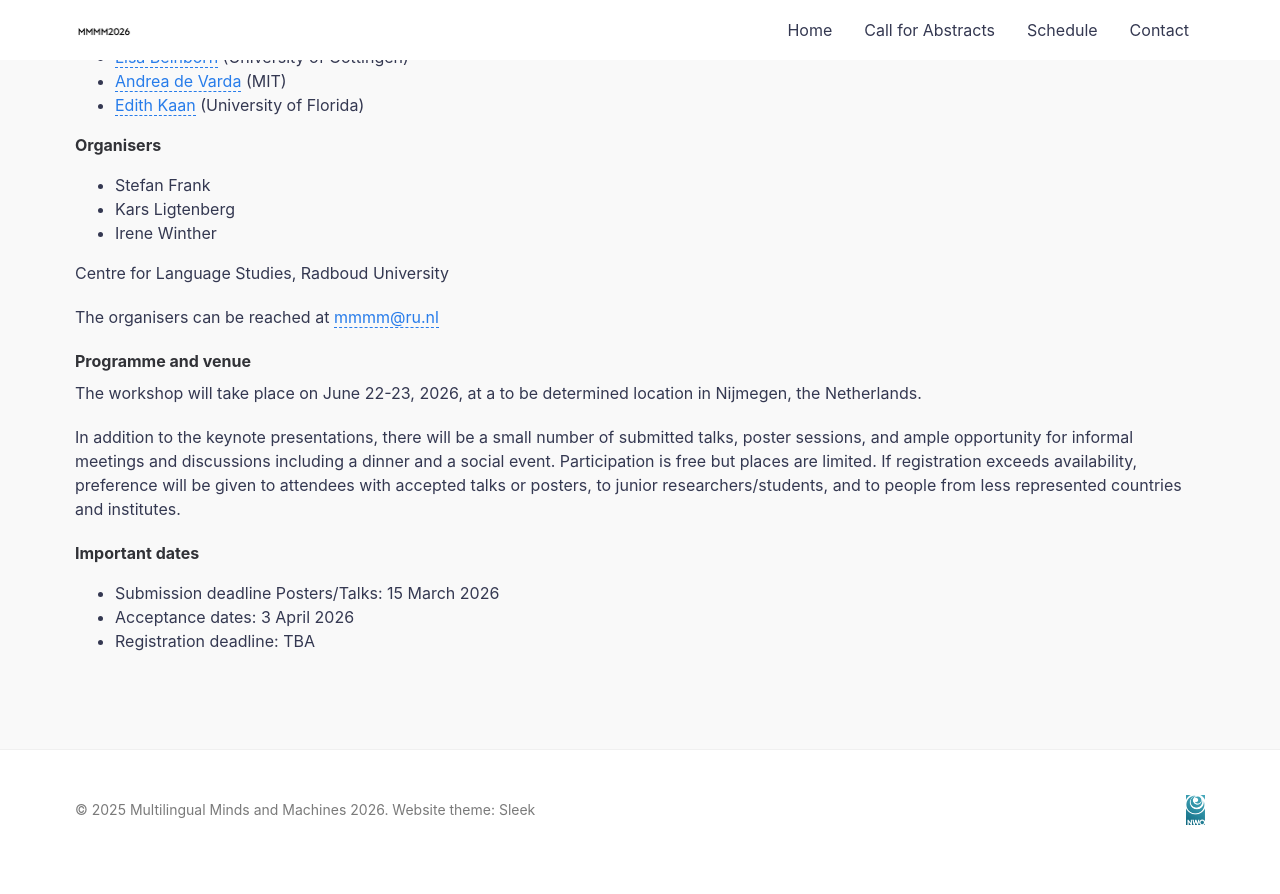
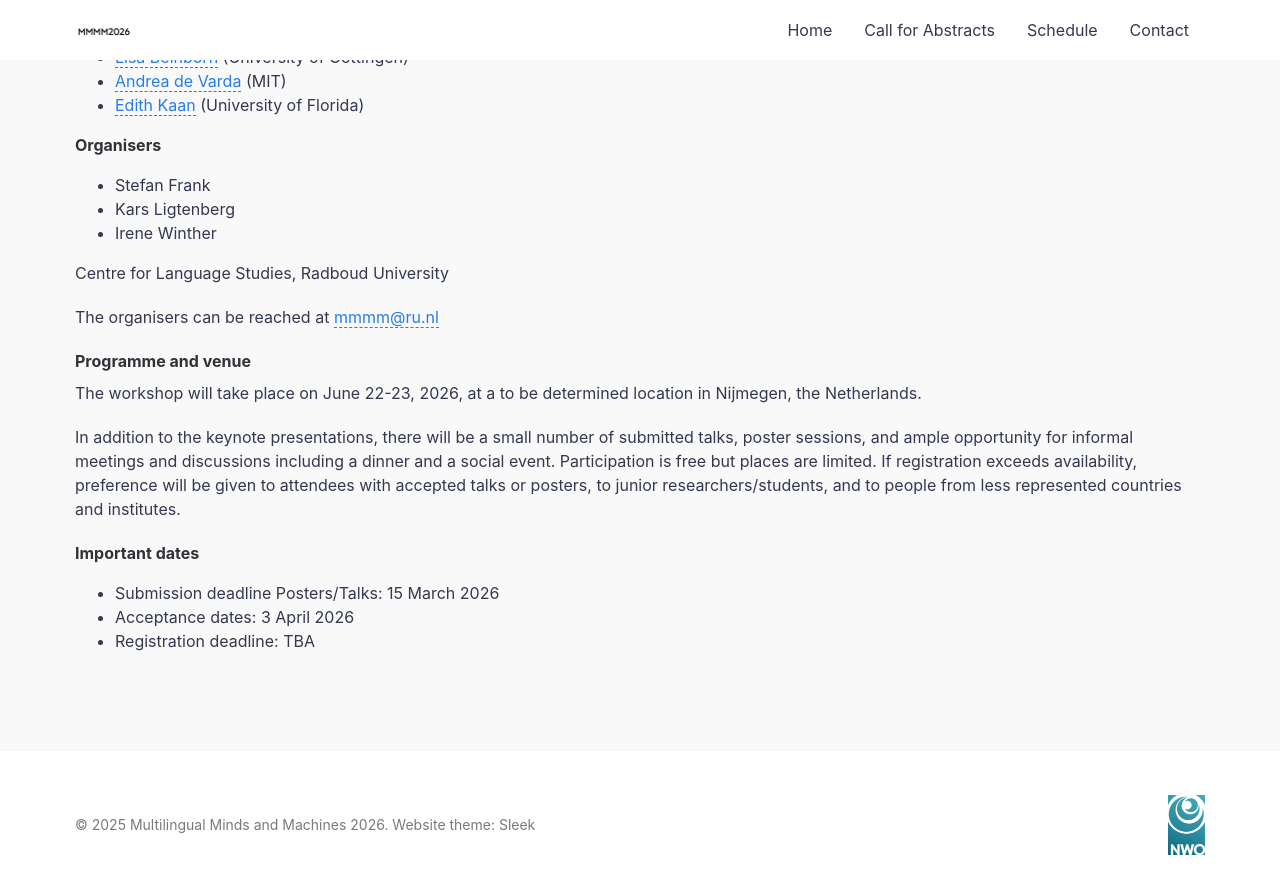
Before and after one commit to mmmm2026/mmmm2026.github.io, a Jekyll site: the page built from index.md, in a window 1280 px wide and 900 px high, scrolled down 919 px. Shown: the top 894 px of the window. Built offline with Jekyll 4.4.1, drawn with Linux system fonts in a browser that asks for light colours; before the commit the page ends 1789 px from its top, so only the background shows below that.

Commit message:
Update footer.html

```diff
--- a/_includes/footer.html
+++ b/_includes/footer.html
@@ -6,7 +6,7 @@
     <div class="footer-logo">
       <img src="{{ '/assets/img/posts/NWO_logo.png' | relative_url }}"
            alt="Footer logo"
-           style="max-height:30px; height:auto; width:auto;">
+           style="max-height:60px; height:auto; width:auto;">
     </div>
   </div>
 </footer>
```
